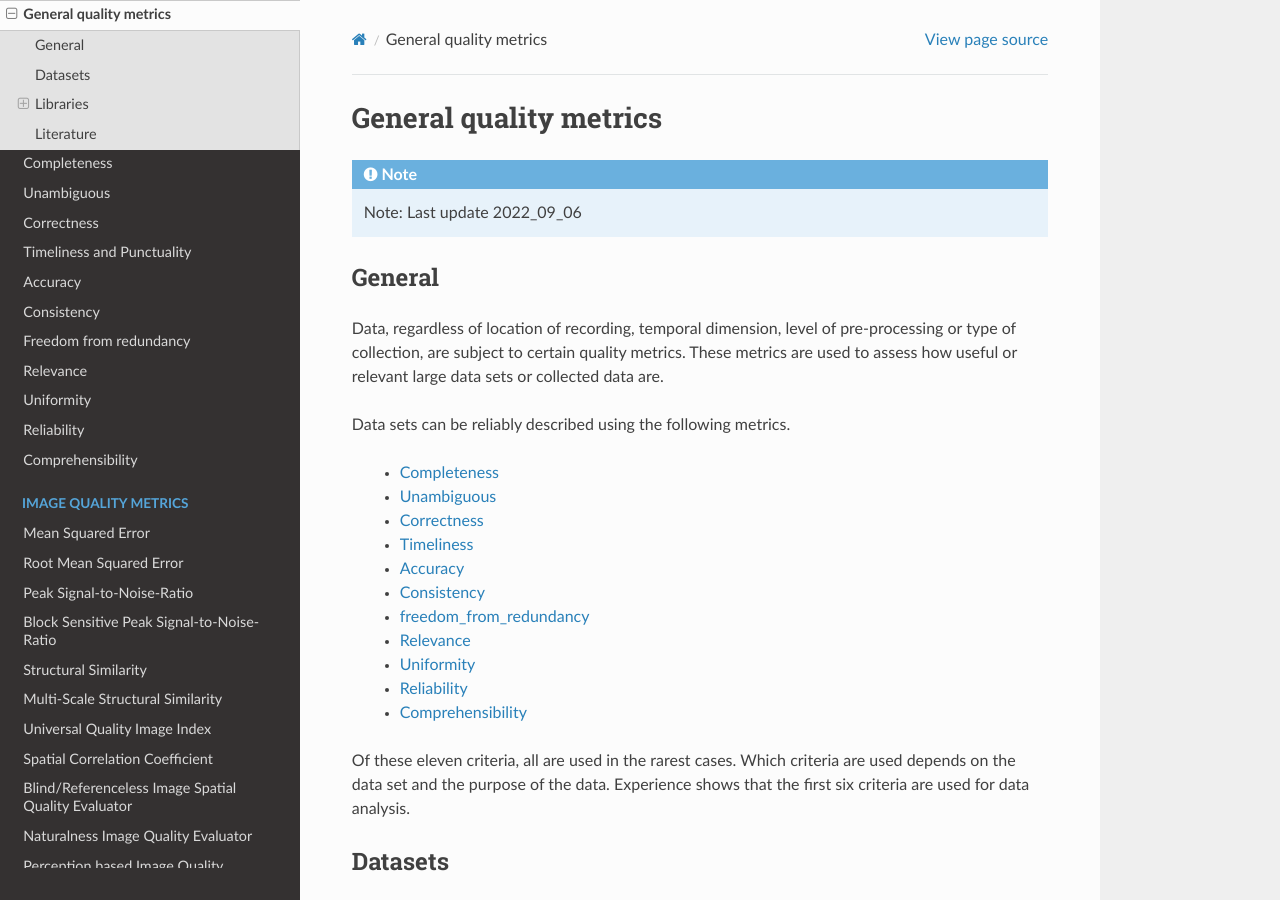
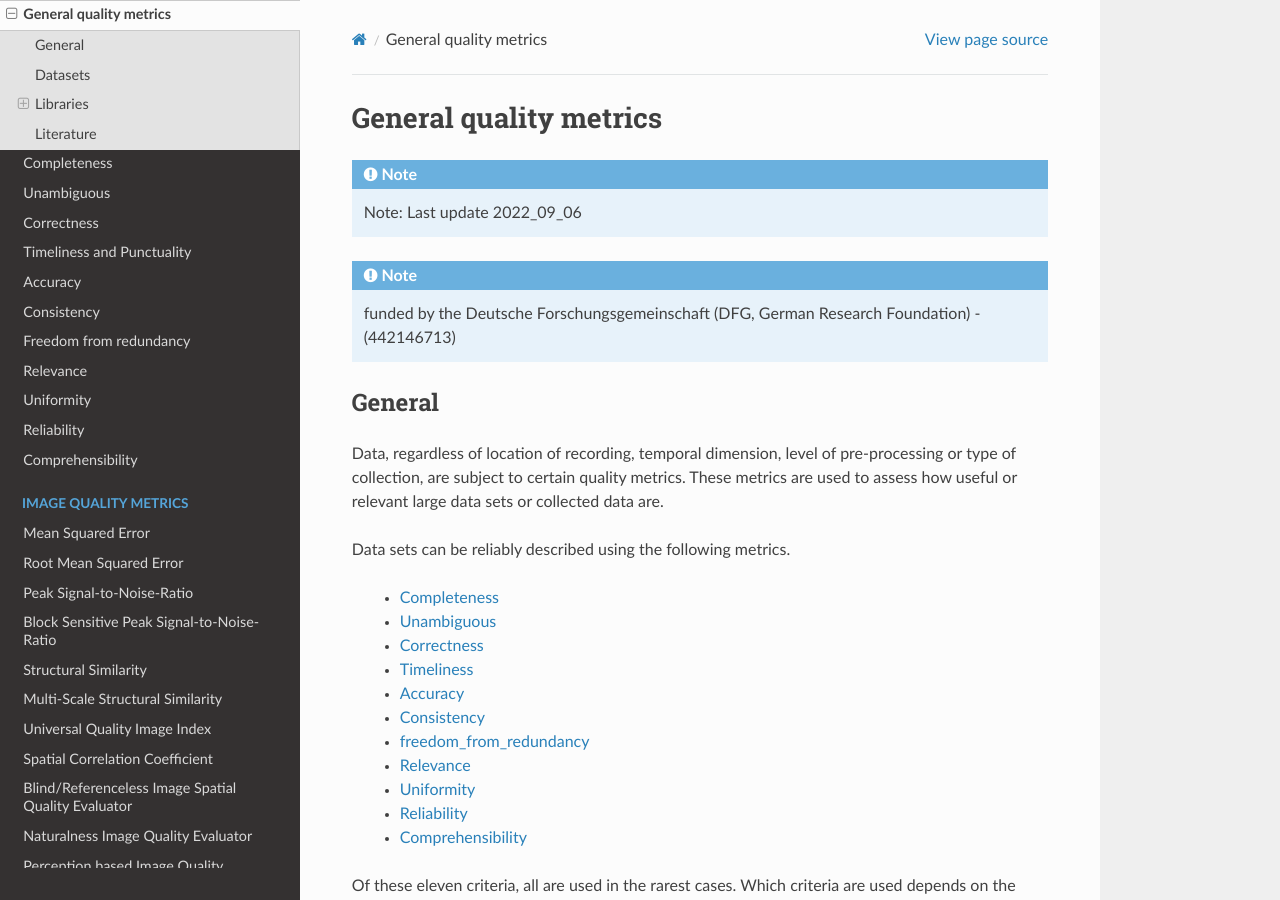
Before and after one commit to HDierend/Data-Quality-Metrics, a Sphinx documentation site: the page built from docs/source/general_quality/general_quality.rst, in a window 1280 px wide and 900 px high. Built offline with Sphinx 7.4.7 and the Read the Docs theme 2.0.0, drawn with Linux system fonts in a browser that asks for light colours.

Commit message:
added acknowledgment

```diff
--- a/docs/source/general_quality/general_quality.rst
+++ b/docs/source/general_quality/general_quality.rst
@@ -8,6 +8,9 @@ General quality metrics
 
     Note: Last update 2022_09_06
 
+.. note::
+
+    funded by the Deutsche Forschungsgemeinschaft (DFG, German Research Foundation) - (442146713)
 ******************
 General
 ******************
```
